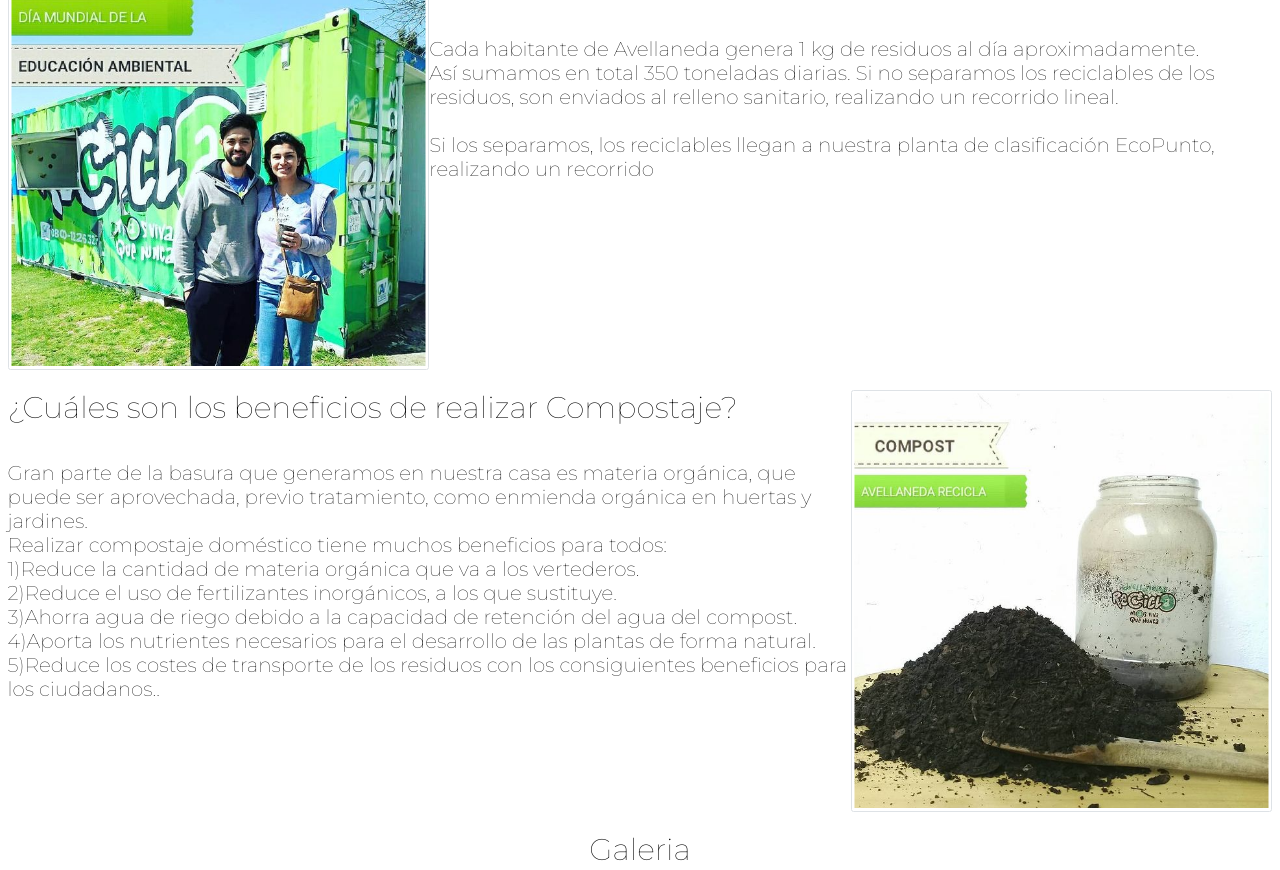
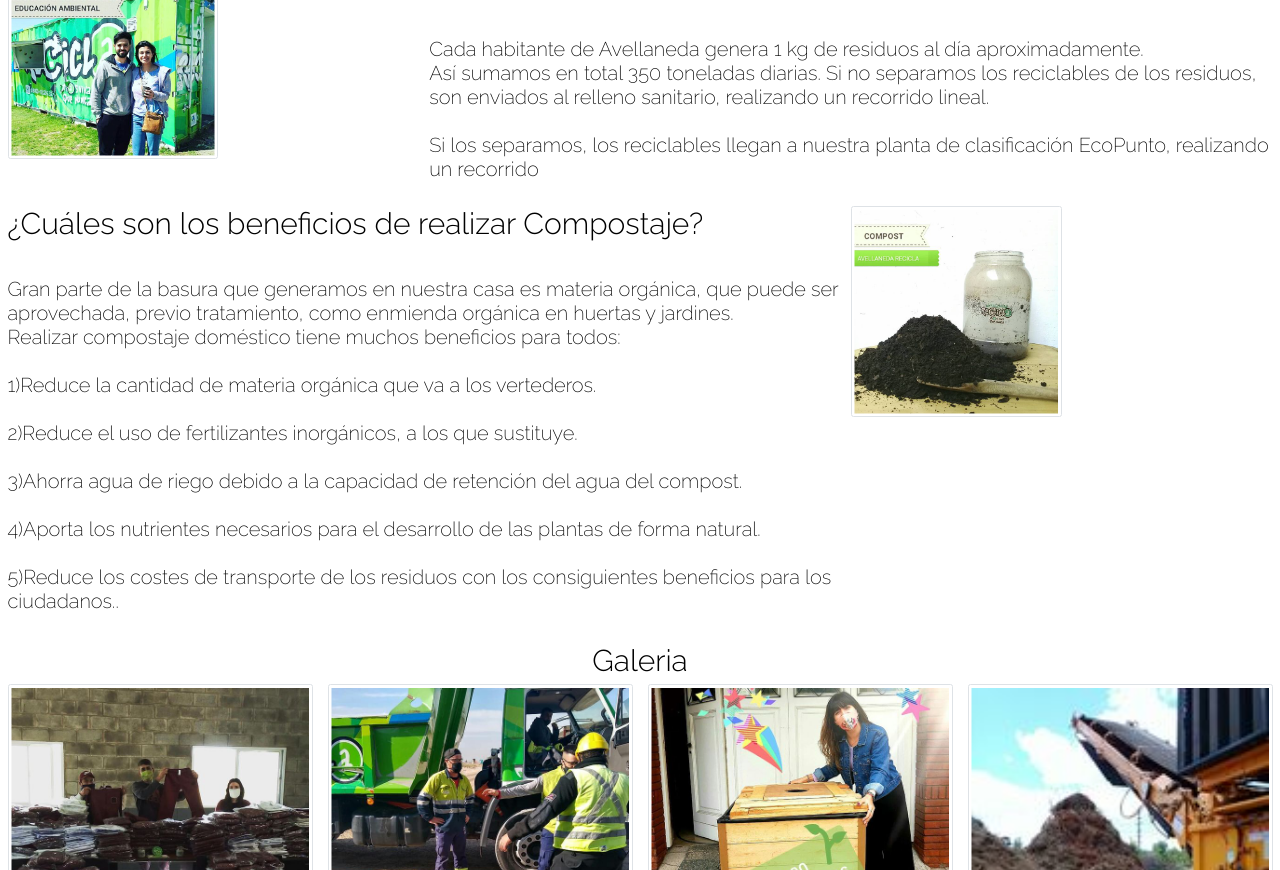
Before and after one commit to Pefcae/AvellanedaReciclaBoots, a plain HTML site: page index.html in a window 1280 px wide. Shown: the part 597-1467 px from the top of the page. Drawn offline with nearby package versions, Linux system fonts and the light colour scheme.

Commit message:
subida de cambios esteticos parte 3

```diff
--- a/css/styles.css
+++ b/css/styles.css
@@ -1,14 +1,16 @@
-@import url('https://fonts.googleapis.com/css2?family=Montserrat:wght@100&display=swap');
+/*@import url('https://fonts.googleapis.com/css2?family=Montserrat:wght@100&display=swap');*/
+@import url('https://fonts.googleapis.com/css2?family=Raleway:wght@200;300;500&display=swap');
 
 * {
-	font-family: 'Montserrat', sans-serif;
+	/*font-family: 'Montserrat', sans-serif;*/
+	font-family: 'Raleway', sans-serif;
 	padding: 0;
 	margin: 0;
 	text-decoration: none;
 	font-size: 2rem;
 	background-color: white;
 	color: black;
-	font-weight: 500;
+	/*font-weight: 500;*/
 
 
 }
@@ -19,12 +21,16 @@ html {
 
 h1 {
 		font-size: 6rem;
+		font-weight: 500;
 }
 h2 {
 		font-size: 3rem;
+		font-weight: 300;
 }
+
 h3 {
 		font-size: 2rem;
+		font-weight: 200;
 	}
 
 .scale:hover{
--- a/index.html
+++ b/index.html
@@ -88,7 +88,7 @@
 			<section class="py-3 wow">
   				<div class="container-fluid d-flex wow fadeInRight">
 		 			 <article class="col-md-4 col-lg-4">
-					      <img src="img/Reciclado.jpg" alt="Compostaje Avellaneda" class="w-100 img-thumbnail">
+					      <img src="img/Reciclado.jpg" alt="Compostaje Avellaneda" class="w-50 img-thumbnail">
 					 </article>
 
 					 <article class="col-md-8 col-lg-8 wow fadeInRight">
@@ -104,16 +104,16 @@
 						<br>
 						<h3>
 						<p> Gran parte de la basura que generamos en nuestra casa es materia orgánica, que puede ser aprovechada, previo tratamiento, como enmienda orgánica en huertas y jardines.
-						<br> Realizar compostaje doméstico tiene muchos beneficios para todos:
-								<br>1)Reduce la cantidad de materia orgánica que va a los vertederos.
-								<br>2)Reduce el uso de fertilizantes inorgánicos, a  los que sustituye.
-								<br>3)Ahorra agua de riego debido a la capacidad de retención del agua del compost.
-								<br>4)Aporta los nutrientes necesarios para el desarrollo de las plantas de forma natural.
+						<br> Realizar compostaje doméstico tiene muchos beneficios para todos:<br>
+								<br>1)Reduce la cantidad de materia orgánica que va a los vertederos.<br>
+								<br>2)Reduce el uso de fertilizantes inorgánicos, a  los que sustituye.<br>
+								<br>3)Ahorra agua de riego debido a la capacidad de retención del agua del compost.<br>
+								<br>4)Aporta los nutrientes necesarios para el desarrollo de las plantas de forma natural.<br>
 								<br>5)Reduce los costes de transporte de los residuos con los consiguientes beneficios para los ciudadanos..</h3>
 				 </article>
 
 				 <article class="col-md-4 col-lg-4 wow fadeInLeft">
-					<img src="img/Compost2.jpg" alt="Compostaje Avellaneda"class="w-100 img-thumbnail">
+					<img src="img/Compost2.jpg" alt="Compostaje Avellaneda"class="w-50 img-thumbnail">
 				 </article>
 			 	</div><!-- ends container-->
 			</section>
```
